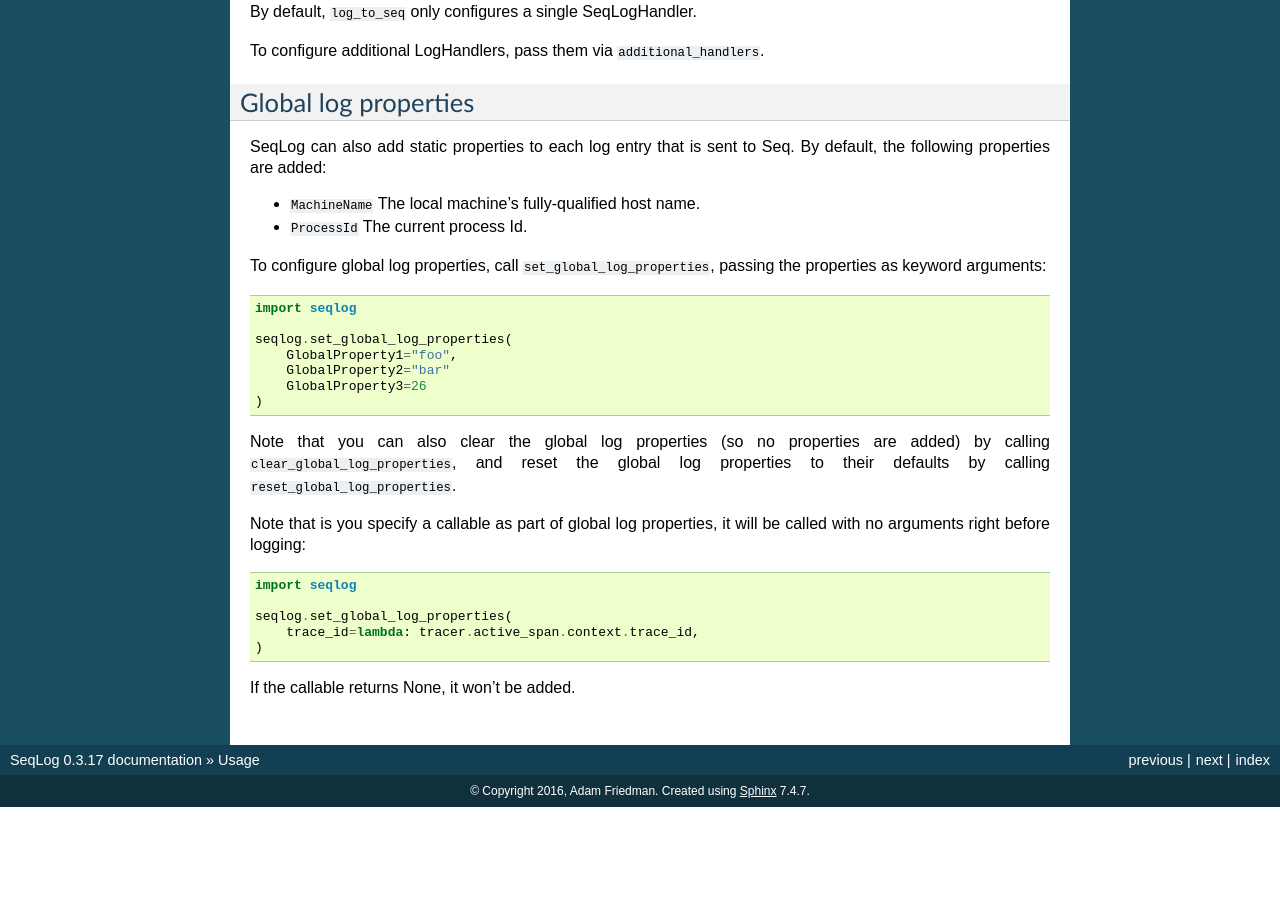
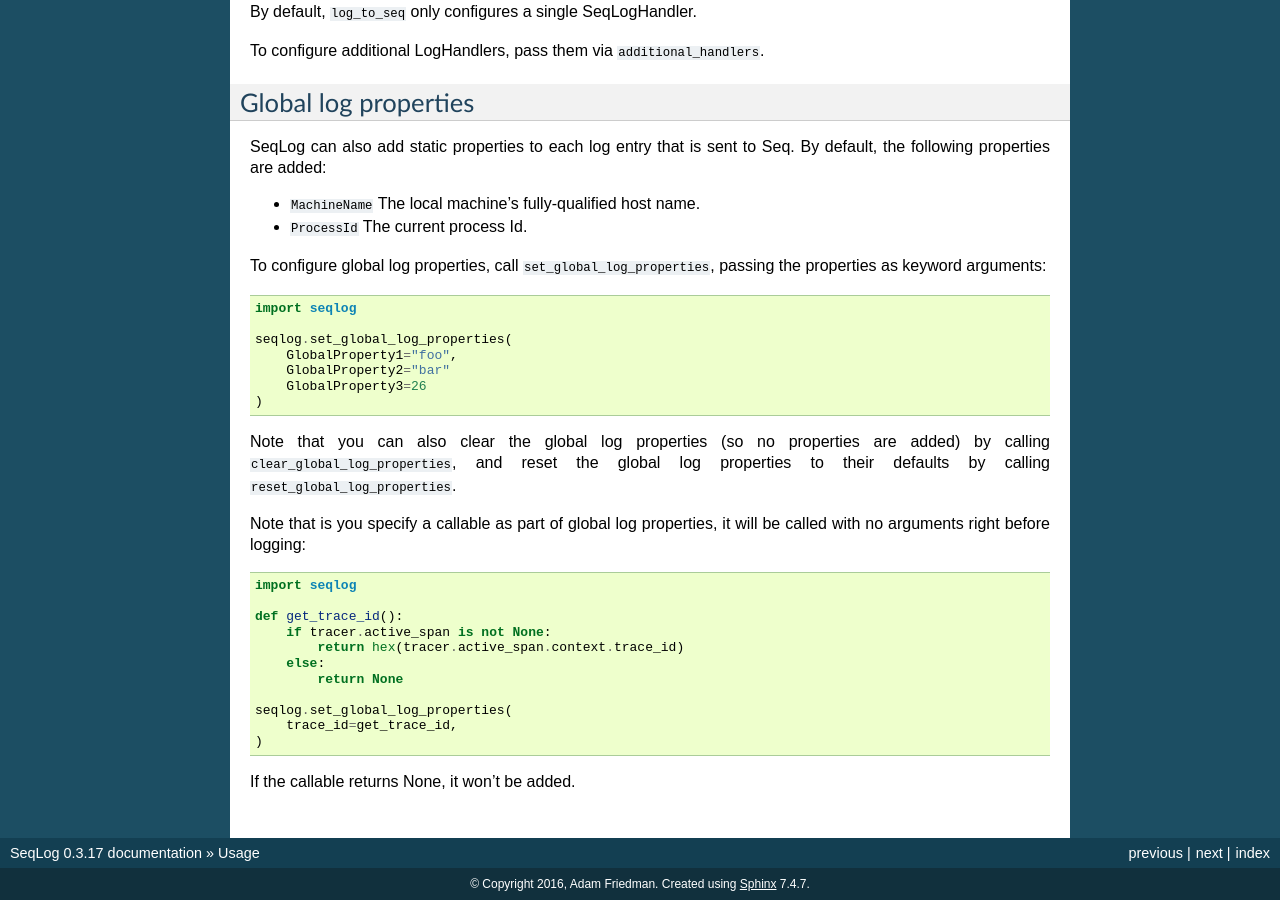
Before and after one commit to tintoy/seqlog, a Sphinx documentation site: the page built from docs/usage.rst, in a window 1280 px wide and 900 px high, scrolled down 2424 px. Built offline with Sphinx 7.4.7, drawn with Linux system fonts in a browser that asks for light colours; before the commit the page ends 3231 px from its top, so only the background shows below that.

Commit message:
fix the example

```diff
--- a/docs/usage.rst
+++ b/docs/usage.rst
@@ -177,8 +177,14 @@ with no arguments right before logging:
 
     import seqlog
 
+    def get_trace_id():
+        if tracer.active_span is not None:
+            return hex(tracer.active_span.context.trace_id)
+        else:
+            return None
+
     seqlog.set_global_log_properties(
-        trace_id=lambda: tracer.active_span.context.trace_id,
+        trace_id=get_trace_id,
     )
 
 If the callable returns None, it won't be added.
```
